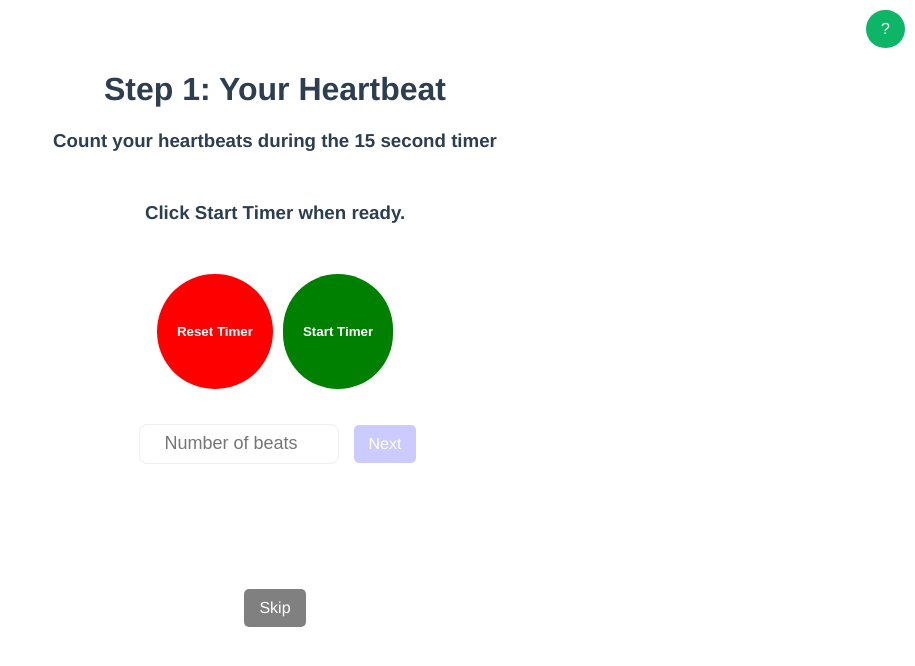
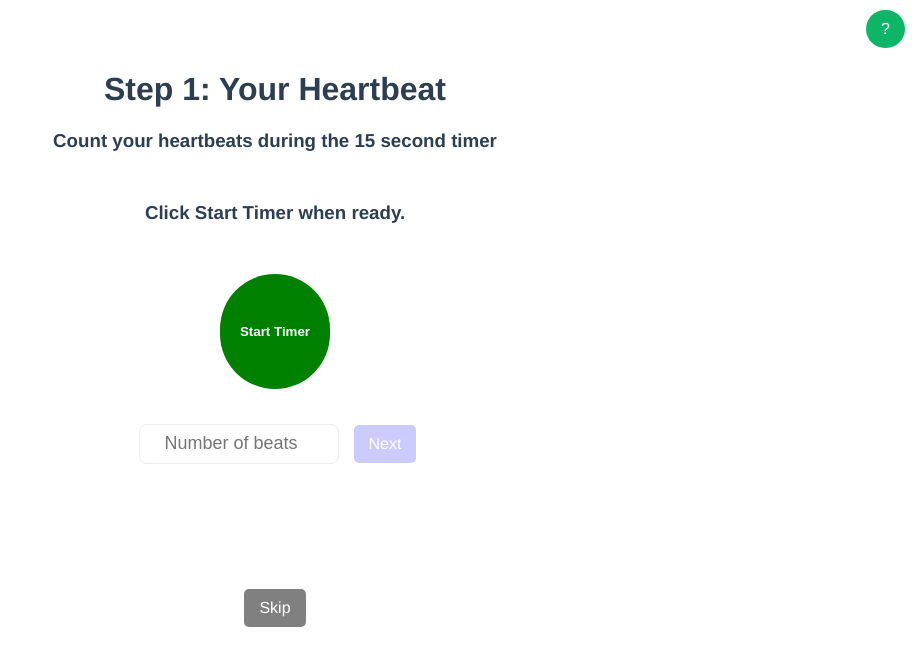
Before and after one commit to c-l-scholl/stp-vue-fb, a Vue app: page /calc-bpm in a window 1280 px wide. Shown: the top 666 px of the page, without its empty margins (365-1280 px from the left). Built offline with nearby package versions, Linux system fonts and the light colour scheme.

Commit message:
timer buttons now only show conditionally

```diff
--- a/src/components/TimerComp.vue
+++ b/src/components/TimerComp.vue
@@ -6,10 +6,10 @@
   </div>
 
   <div class="timer-buttons">
-    <button type="button" @click="restart()" class="reset">
+    <button v-if="timerEnabled" type="button" @click="restart()" class="reset">
       Reset Timer
     </button>
-    <button type="button" @click="play()" class="start">
+    <button v-else type="button" @click="play()" class="start">
       Start Timer
     </button>
   </div>
```
